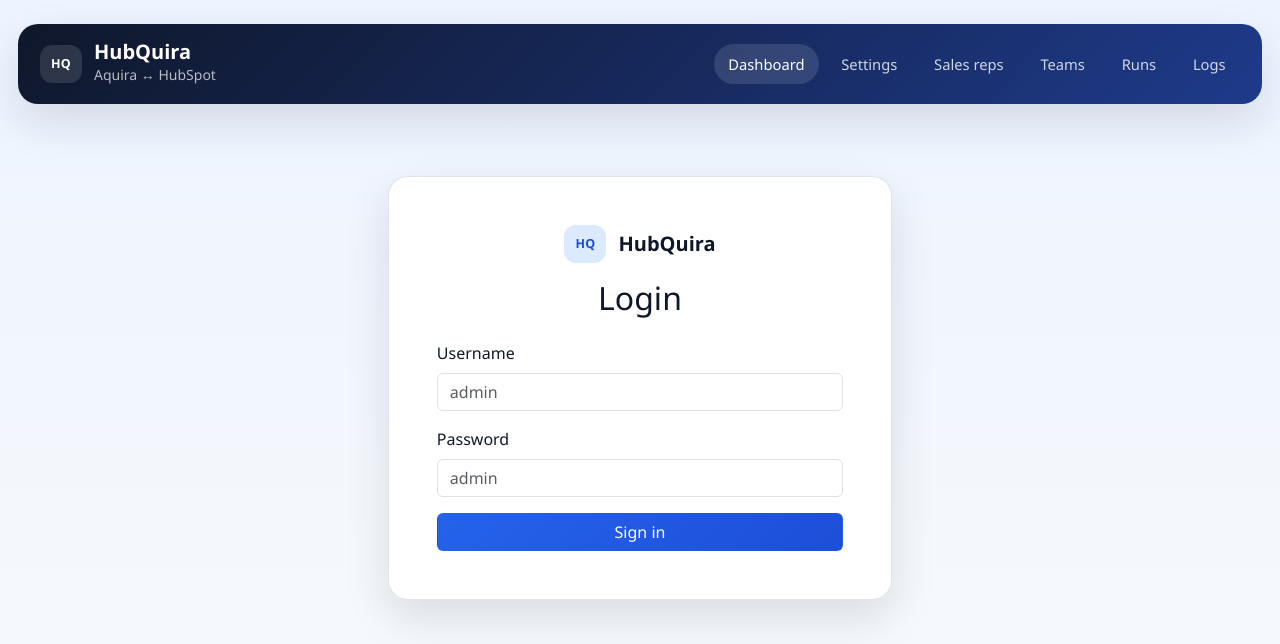
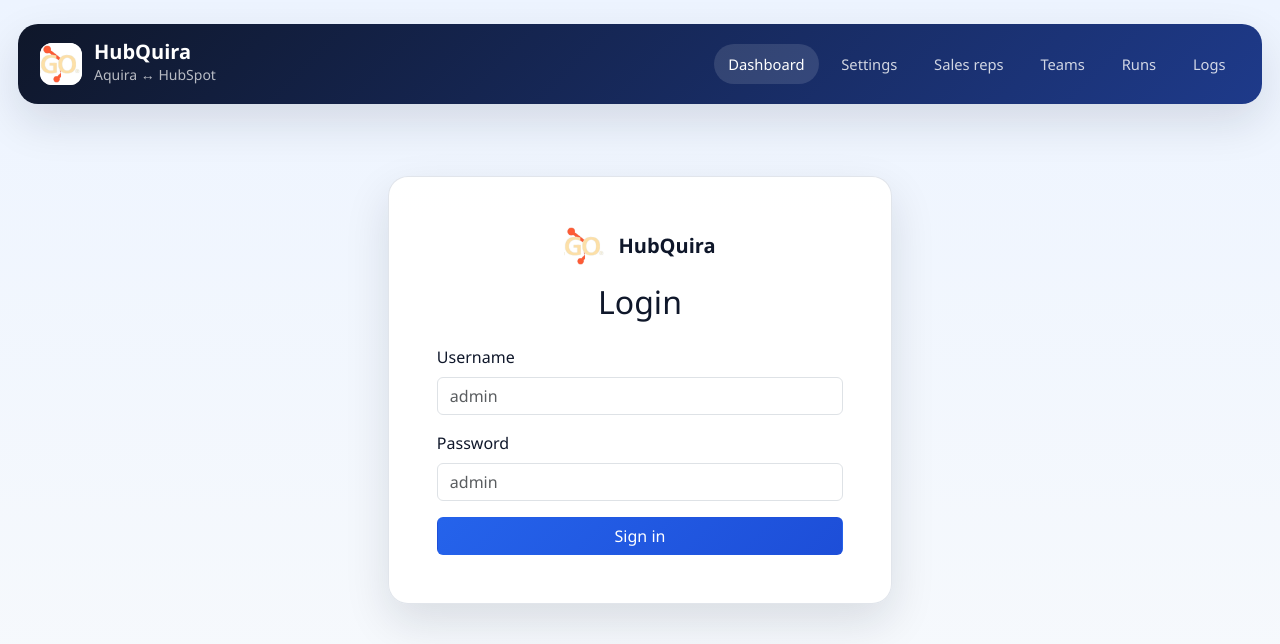
Before and after one commit to kcbieng/Hubspot_Aquira_Sync_Middleware, a FastAPI app: page /ui/login in a window 1280 px wide. Shown: the top 644 px of the page. Run offline with FastAPI, Linux system fonts and the light colour scheme; parts of the project's set-up code (start-up, migrations or seed data) failed here and were passed over.

Commit message:
Add HubQuira mark: HubSpot left half + Aquira 2GO right half
Favicon and navbar/login logo use the spliced mark.

```diff
--- a/app/main.py
+++ b/app/main.py
@@ -1,9 +1,11 @@
 from contextlib import asynccontextmanager
 import logging
+from pathlib import Path
 
 from apscheduler.schedulers.background import BackgroundScheduler
 from fastapi import FastAPI, Request
-from fastapi.responses import JSONResponse, RedirectResponse
+from fastapi.responses import FileResponse, JSONResponse, RedirectResponse
+from fastapi.staticfiles import StaticFiles
 
 from app.api.routes import _run_sync_now, router as api_router, run_sync_client, run_sync_contract, sync_status_stub
 from app.jobs.poll import PollJob, set_active_job
@@ -58,9 +60,21 @@ async def lifespan(_: FastAPI):
 
 
 app = FastAPI(title="HubQuira", lifespan=lifespan)
+STATIC_DIR = Path(__file__).resolve().parent / "ui" / "static"
 app.include_router(api_router)
 app.include_router(ui_router)
 app.include_router(webhook_router)
+if STATIC_DIR.exists():
+    app.mount("/static", StaticFiles(directory=STATIC_DIR), name="static")
+
+
+@app.get("/favicon.ico")
+def favicon():
+    icon = STATIC_DIR / "favicon.ico"
+    if icon.exists():
+        return FileResponse(icon, media_type="image/x-icon")
+    png = STATIC_DIR / "hubquira-logo.png"
+    return FileResponse(png, media_type="image/png")
 
 
 @app.middleware("http")
--- a/app/ui/templates/base.html
+++ b/app/ui/templates/base.html
@@ -4,6 +4,9 @@
     <meta charset="utf-8">
     <meta name="viewport" content="width=device-width, initial-scale=1">
     <title>{{ settings.app_name if settings is defined else "HubQuira" }}</title>
+    <link rel="icon" href="/favicon.ico" sizes="any">
+    <link rel="icon" type="image/png" href="/static/hubquira-logo.png">
+    <link rel="apple-touch-icon" href="/static/apple-touch-icon.png">
     {% if run is defined and run and run.status in ['queued', 'running', 'pending'] %}
       <meta http-equiv="refresh" content="2">
     {% endif %}
@@ -53,14 +56,19 @@
 
       .brand-mark .brand-icon {
         width: 42px;
-        height: 38px;
+        height: 42px;
         border-radius: 12px;
-        background: rgba(255,255,255,0.12);
+        overflow: hidden;
+        background: #fff;
         display: grid;
         place-items: center;
-        font-weight: 700;
-        font-size: 0.78rem;
-        letter-spacing: 0.02em;
+        padding: 0;
+      }
+
+      .brand-mark .brand-icon img {
+        width: 42px;
+        height: 42px;
+        display: block;
       }
 
       .nav-pills .nav-link {
@@ -162,7 +170,7 @@
     <div class="app-shell">
       <nav class="topbar d-flex flex-column flex-md-row justify-content-between align-items-md-center gap-3">
         <a href="/ui" class="brand-mark">
-          <span class="brand-icon">HQ</span>
+          <span class="brand-icon"><img src="/static/hubquira-logo.png" alt="HubQuira"></span>
           <span>
             <span class="fw-bold fs-5 d-block lh-1">{{ settings.app_name if settings is defined else "HubQuira" }}</span>
             <span class="small" style="color: rgba(255,255,255,0.7);">Aquira ↔ HubSpot</span>
--- a/app/ui/templates/login.html
+++ b/app/ui/templates/login.html
@@ -5,7 +5,7 @@
       <div class="panel-card p-4 p-md-5">
         <div class="text-center mb-4">
           <div class="brand-mark justify-content-center mb-3 text-decoration-none" style="color: #0f172a;">
-            <span class="brand-icon" style="background: #dbeafe; color: #1d4ed8;">HQ</span>
+            <span class="brand-icon"><img src="/static/hubquira-logo.png" alt="HubQuira"></span>
             <span class="fw-bold fs-5">HubQuira</span>
           </div>
           <h2 class="mb-0">Login</h2>
--- a/app/version.py
+++ b/app/version.py
@@ -1 +1 @@
-REVISION = "2026.09.04-team-name-and-parent-company"
+REVISION = "2026.09.04-hubquira-logo"
```
Also changed, not shown: tests/test_app_smoke.py (+10 -0 lines), app/ui/static/apple-touch-icon.png (added), app/ui/static/favicon.ico (added), app/ui/static/hubquira-logo.png (added).
